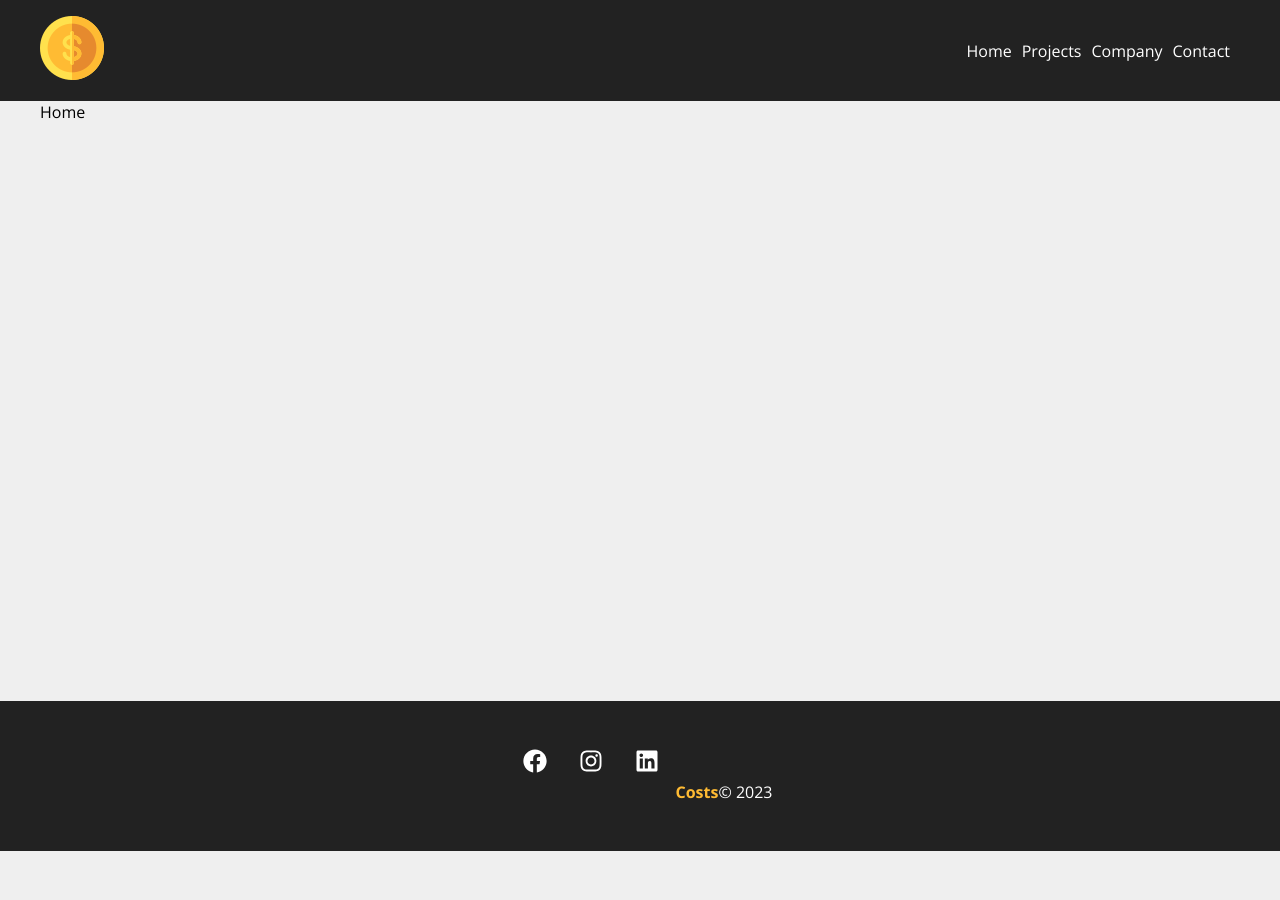
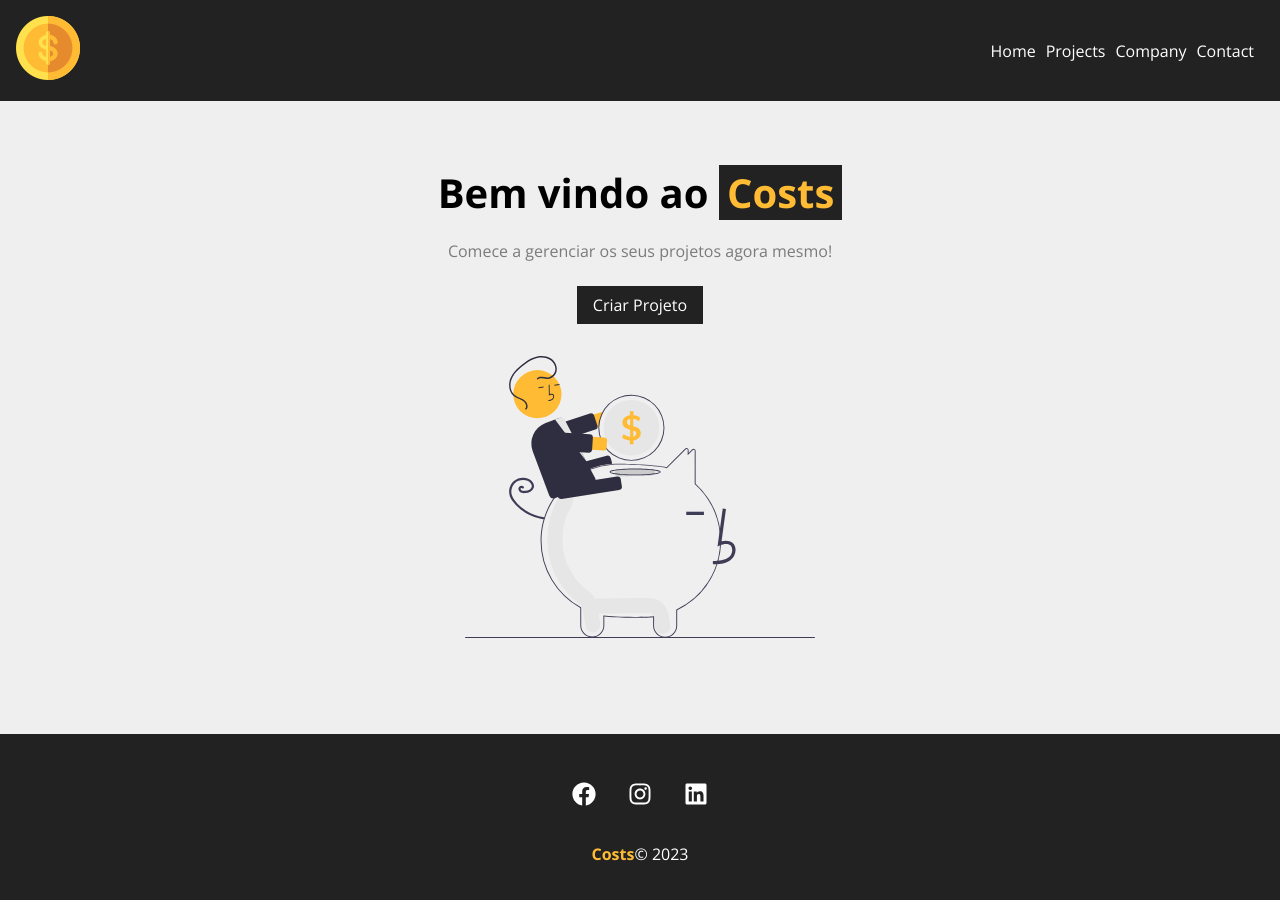
Before and after one commit to yohran1/Costs, a React (Create React App) app: page / in a window 1280 px wide. Shown: the top 900 px of the page. Before the commit the page ends 851 px from the top, so only its background shows below. Built offline with nearby package versions, Linux system fonts and the light colour scheme.

Commit message:
Criando a Home

```diff
--- a/src/components/layout/Container.module.css
+++ b/src/components/layout/Container.module.css
@@ -1,7 +1,7 @@
 
 
 .container{
-    width: 1200px;
+    width: 100%;
     display: flex;
     justify-content: space-between;
     margin: 0 auto;
--- a/src/components/layout/Footer.js
+++ b/src/components/layout/Footer.js
@@ -10,8 +10,8 @@
                 <li><FaFacebook /></li>
                 <li><FaInstagram /></li>
                 <li><FaLinkedin /></li>
-                <p className={style.copy_right}><span>Costs</span>&copy; 2023</p>
             </ul>
+            <p className={style.copy_right}><span>Costs</span>&copy; 2023</p>
         </footer>
     )
 }
--- /dev/null
+++ b/src/components/layout/LinkButton.js
@@ -0,0 +1,12 @@
+import style from './LinkButton.module.css'
+import { Link } from 'react-router-dom'
+
+export default function LinkButton({to, text}){
+
+
+    return(
+        <Link className={style.btn} to={to}>
+            {text}
+        </Link>
+    )
+}
--- /dev/null
+++ b/src/components/layout/LinkButton.module.css
@@ -0,0 +1,10 @@
+.btn{
+    background-color: #222;
+    color: #fff;
+    padding: 0.5em 1em;
+    text-decoration: none;
+    transition: 0.5s;
+}
+.btn:hover{
+    color: #ffbb33;
+}
--- a/src/components/pages/Home.js
+++ b/src/components/pages/Home.js
@@ -1,10 +1,15 @@
-
+import style from './Home.module.css'
+import foto from '../../img/savings.svg'
+import LinkButton from '../layout/LinkButton'
 
 export default function Home(){
 
     return (
-        <div>
-            <p>Home</p>
-        </div>
+        <section className={style.home_container}>
+            <h1>Bem vindo ao <span>Costs</span></h1>
+            <p>Comece a gerenciar os seus projetos agora mesmo!</p>
+            <LinkButton to="/newproject" text="Criar Projeto" />
+            <img src={foto} alt="Costs" />
+        </section>
     )
 }
--- /dev/null
+++ b/src/components/pages/Home.module.css
@@ -0,0 +1,25 @@
+.home_container{
+    width: 100%;
+    display: flex;
+    flex-direction: column;
+    align-items: center;
+    justify-content: center;
+    padding: 4em;
+}
+.home_container h1{
+    font-size: 2.5em;
+    margin-bottom: .5em;
+}
+.home_container h1 span{
+    color: #ffbb33;
+    padding: 0 0.2em;
+    background-color: #222;
+}
+.home_container p{
+    margin-bottom: 1.5em;
+    color: #7b7b7b;
+}
+.home_container img{
+    width: 350px;
+    margin: 2em 0;
+}
```
